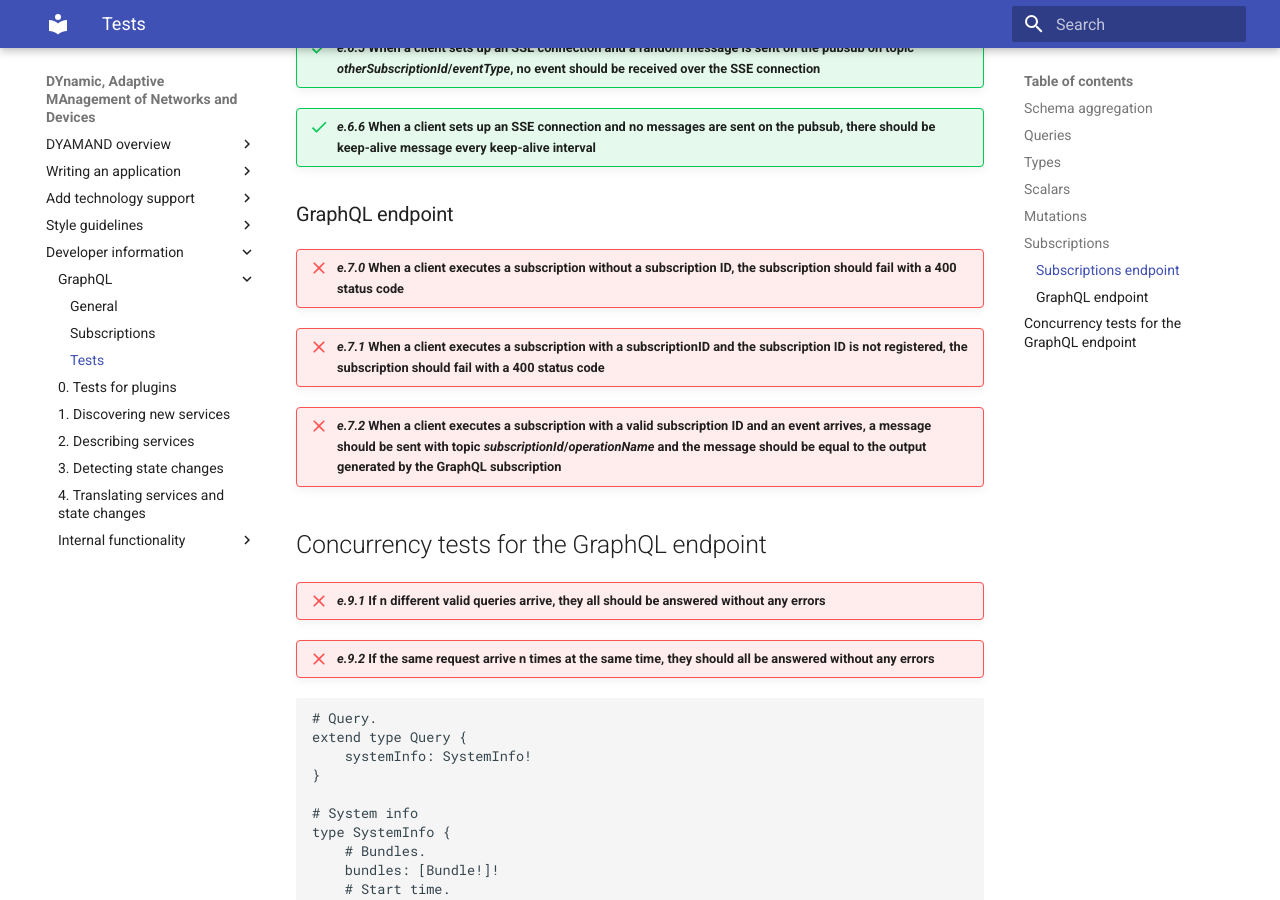
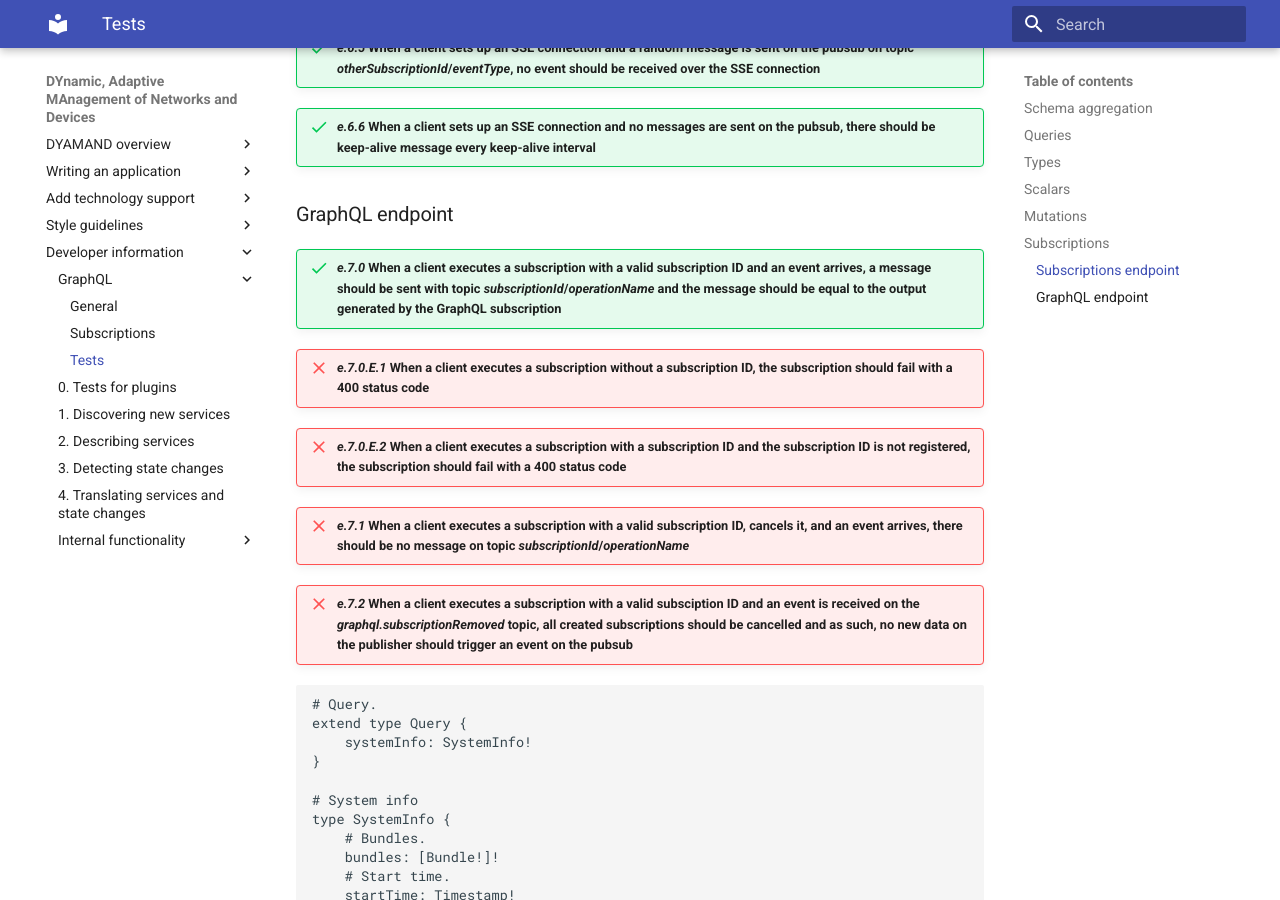
Before and after one commit to dyamand/dyamand.github.io, an MkDocs documentation site: the page built from docs/developer/graphql/tests.md, in a window 1280 px wide and 900 px high, scrolled down 3837 px. Built offline with MkDocs 1.6.1 and Material for MkDocs 9.7.7, drawn with Linux system fonts in a browser that asks for light colours.

Commit message:
DYAMAND-2205 #comment updated tests #time 5m

````diff
--- a/docs/developer/graphql/tests.md
+++ b/docs/developer/graphql/tests.md
@@ -56,14 +56,11 @@ In order to support subscriptions in a scalable way, the communication with the
 
 ### GraphQL endpoint
 
-!!! failure "_e.7.0_ When a client executes a subscription without a subscription ID, the subscription should fail with a 400 status code"
-!!! failure "_e.7.1_ When a client executes a subscription with a subscriptionID and the subscription ID is not registered, the subscription should fail with a 400 status code"
-!!! failure "_e.7.2_ When a client executes a subscription with a valid subscription ID and an event arrives, a message should be sent with topic _subscriptionId_/_operationName_ and the message should be equal to the output generated by the GraphQL subscription"
-
-## Concurrency tests for the GraphQL endpoint
-
-!!! failure "_e.9.1_ If n different valid queries arrive, they all should be answered without any errors"
-!!! failure "_e.9.2_ If the same request arrive n times at the same time, they should all be answered without any errors"
+!!! success "_e.7.0_ When a client executes a subscription with a valid subscription ID and an event arrives, a message should be sent with topic _subscriptionId_/_operationName_ and the message should be equal to the output generated by the GraphQL subscription"
+!!! failure "_e.7.0.E.1_ When a client executes a subscription without a subscription ID, the subscription should fail with a 400 status code"
+!!! failure "_e.7.0.E.2_ When a client executes a subscription with a subscription ID and the subscription ID is not registered, the subscription should fail with a 400 status code"
+!!! failure "_e.7.1_ When a client executes a subscription with a valid subscription ID, cancels it, and an event arrives, there should be no message on topic _subscriptionId_/_operationName_"
+!!! failure "_e.7.2_ When a client executes a subscription with a valid subsciption ID and an event is received on the *graphql.subscriptionRemoved* topic, all created subscriptions should be cancelled and as such, no new data on the publisher should trigger an event on the pubsub"
 
 ```
 # Query.
````
